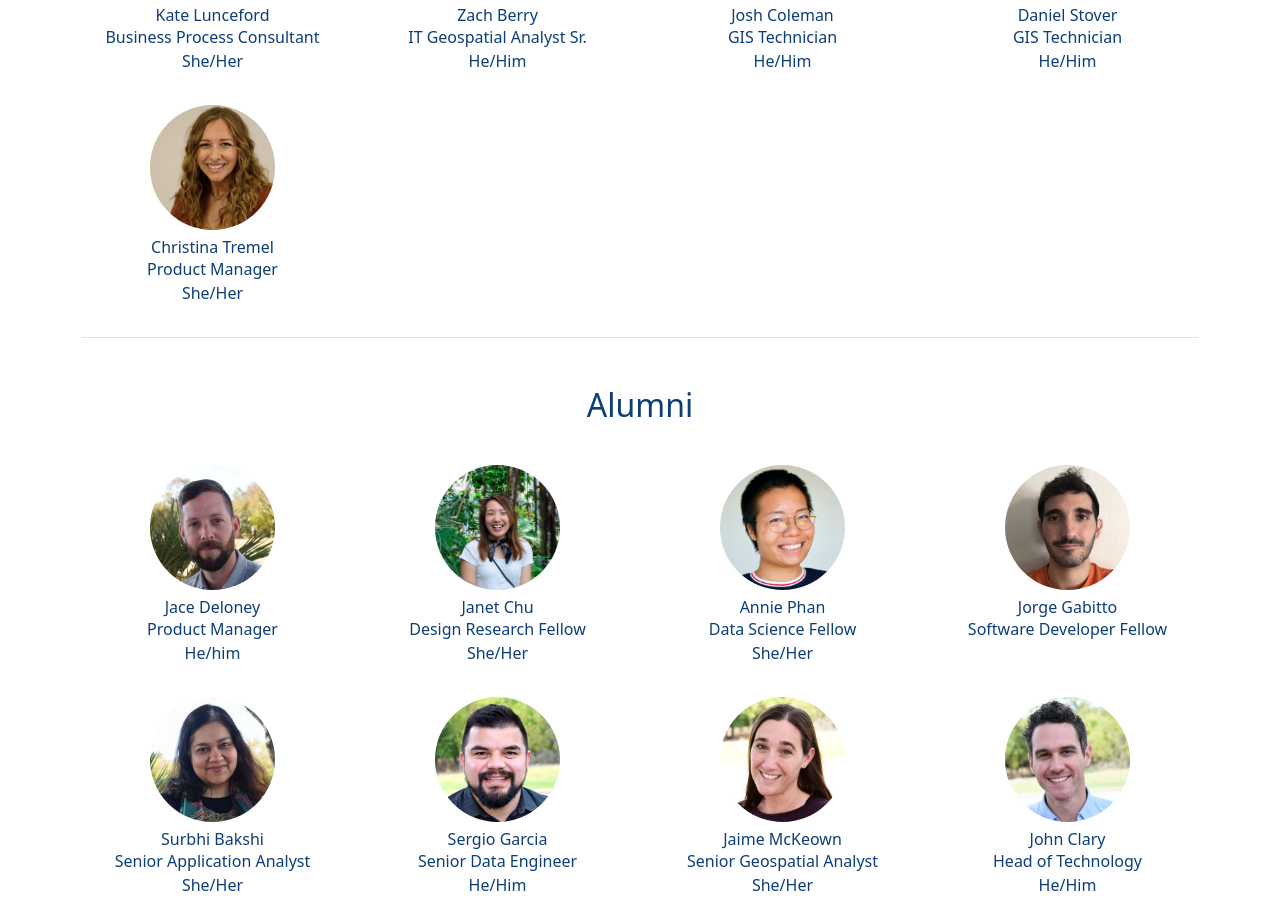
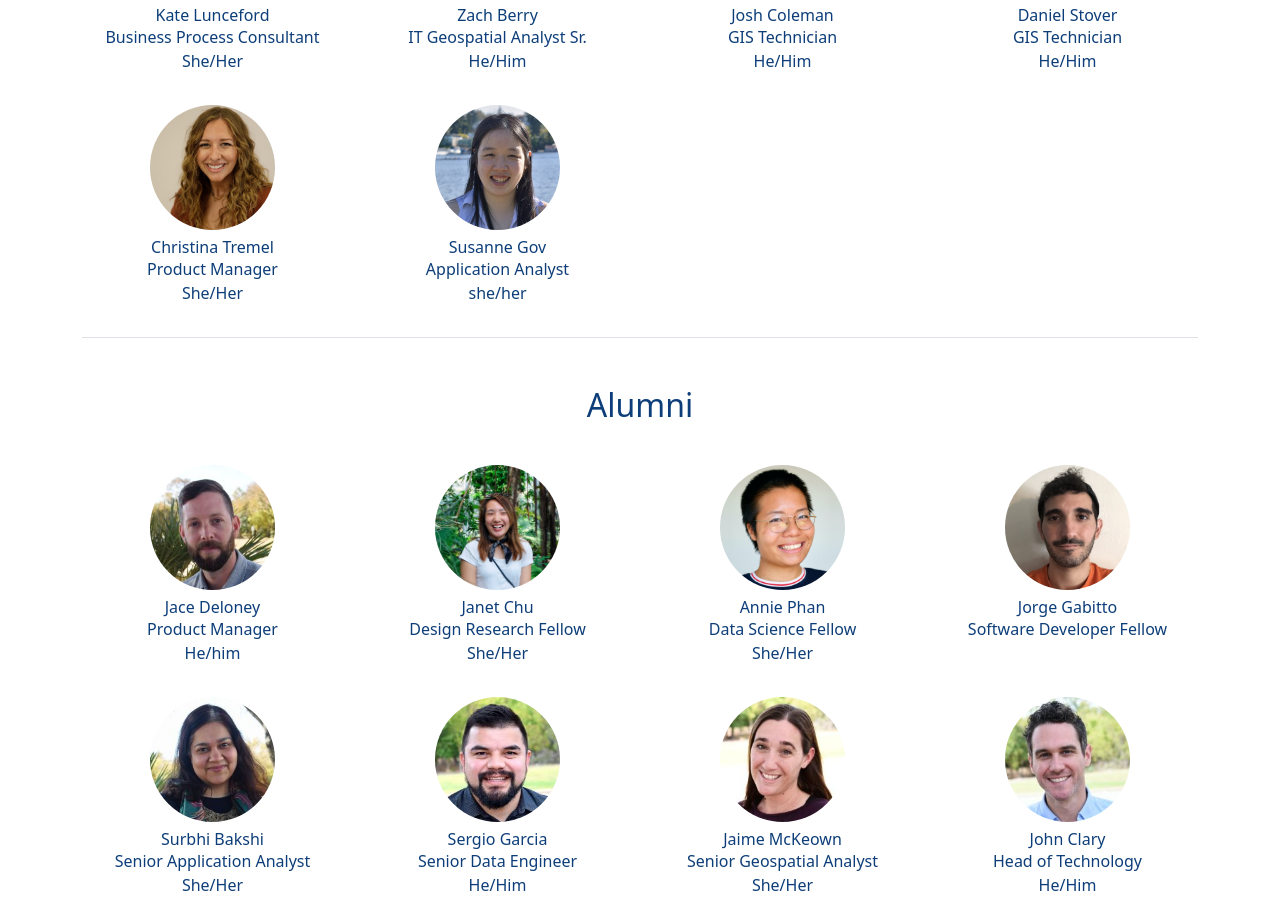
Before and after one commit to cityofaustin/atd-product, a Next.js app: page /about in a window 1280 px wide. Shown: the part 2182-3084 px from the top of the page. Built offline with nearby package versions, Linux system fonts and the light colour scheme; no server answers.

Commit message:
add susanne to about us page

```diff
--- a/pages/about/index.js
+++ b/pages/about/index.js
@@ -139,6 +139,12 @@ const TEAM_MEMBERS = [
     pronouns: "She/Her",
     src: "assets/headshots/christina_tremel.png",
   },
+  {
+    name: "Susanne Gov",
+    title: "Application Analyst",
+    pronouns: "she/her",
+    src: "assets/headshots/susanne_gov.jpg"
+  }
 ];
 
 const TEAM_MEMBER_ALUMNI = [
```
Also changed, not shown: public/assets/headshots/susanne_gov.jpg (added).
